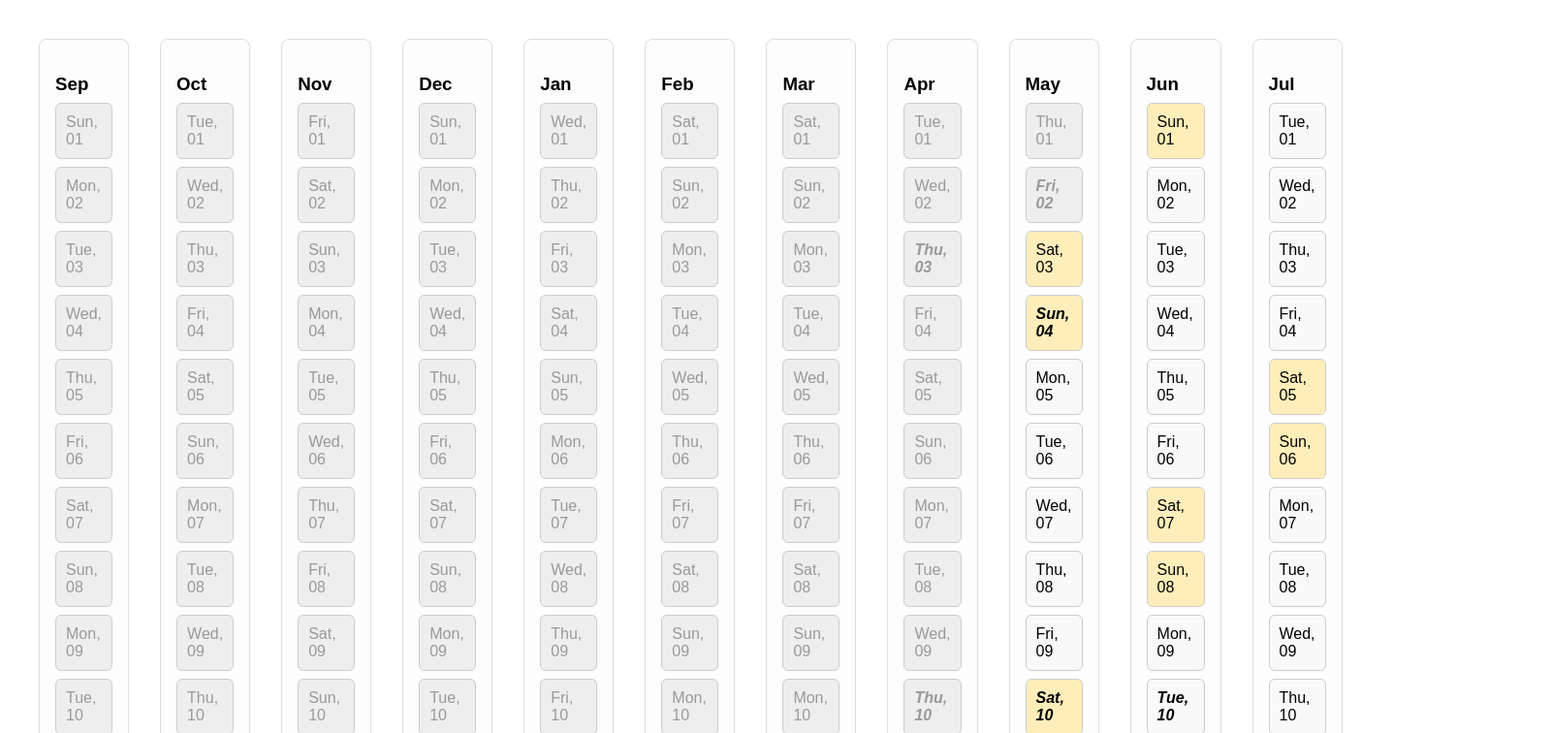
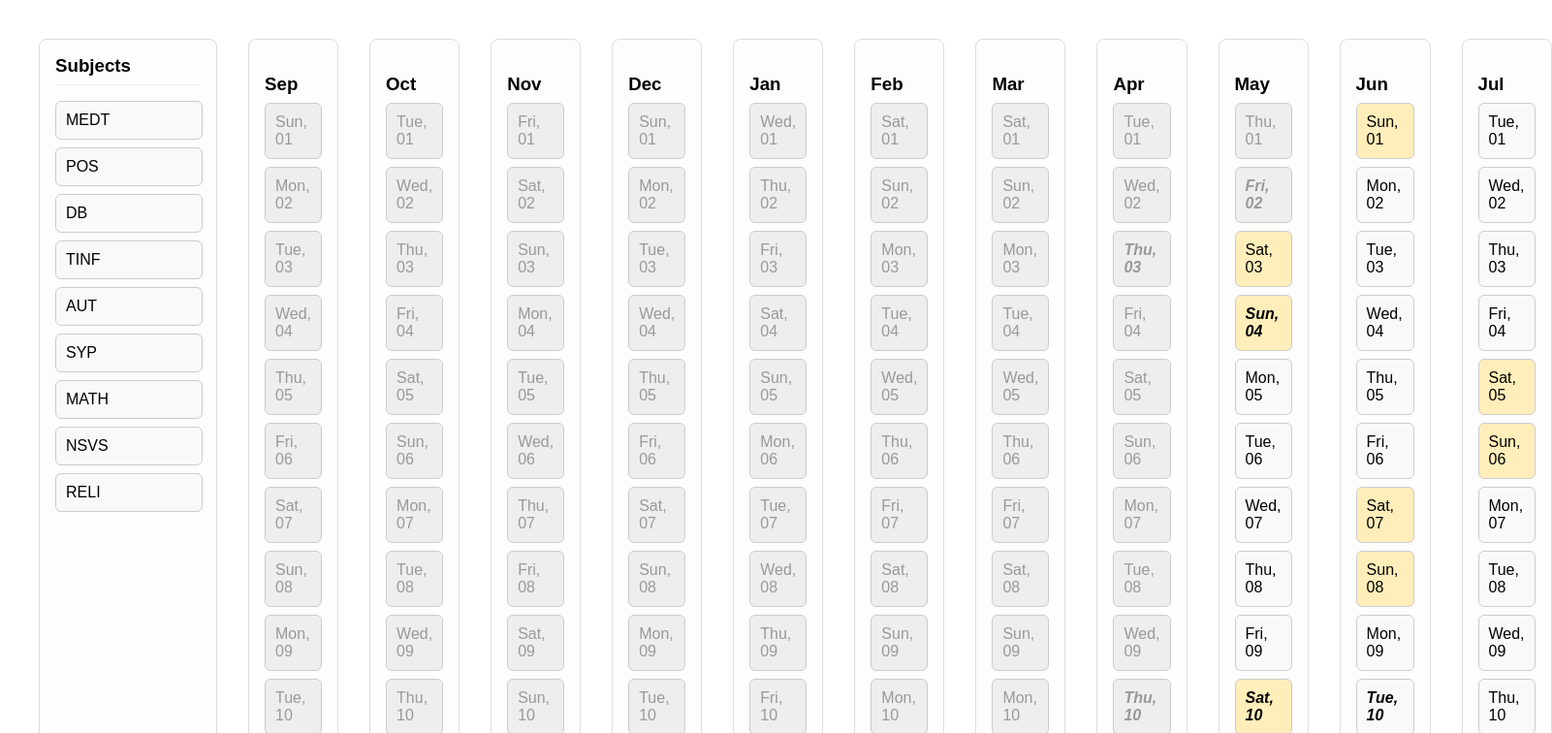
Before and after one commit to kiDra94/today-i-learned, a Vue app: page / in a window 1280 px wide. Shown: the top 756 px of the page at 97% size, 1601 px wide, since content can reach past the window. Built offline with nearby package versions, Linux system fonts and the light colour scheme; data requests are answered from the project's data file.

Commit message:
implemented subjects and adjusted css

```diff
--- a/src/App.vue
+++ b/src/App.vue
@@ -159,6 +159,13 @@ function enableEditing() {
 <template>
 
   <div class="container">
+    <div class="subjectsDiv">
+      <h3>Subjects</h3>
+      <div class="subjectDiv" v-for="subject in subjects" :key="subject.id" :id="subject.id">
+        {{ subject.desc }}
+      </div>
+    </div>
+
     <div class="month" v-for="month in months(from, to)" :key="month.format('YYYY-MM')">
       <h3>{{ month.format("MMM") }}</h3>
       <div class="days">
@@ -180,7 +187,6 @@ function enableEditing() {
           </option>
         </select>
       </label>
-      <!-- <label for="addSubject" class="editSubject">Subject: <input id="subject" type="text"></label> -->
       <label for="addDesc" class="editTil">TIL: <input id="desc" type="text"></label>
       <button class="til" @click="addData()">Add</button>
       <button class="til" @click="enableEditing()">Edit</button>
@@ -208,6 +214,45 @@ function enableEditing() {
   display: flex;
   flex-direction: row;
   gap: 2rem;
+}
+
+.subjectsDiv {
+  border: 1px solid #ddd;
+  padding: 1rem;
+  border-radius: 8px;
+  background-color: #fdfdfd;
+  flex-shrink: 0;
+  width: 150px;
+}
+
+.subjectsDiv h3 {
+    margin-top: 0;
+    margin-bottom: 1rem;
+    border-bottom: 1px solid #eee;
+    padding-bottom: 0.5rem;
+}
+
+.subjectDiv {
+    padding: 10px;
+    border: 1px solid #ccc;
+    border-radius: 6px;
+    background-color: #f9f9f9;
+    cursor: pointer;
+    margin-bottom: 8px;
+    width: 130px;
+    transition: background 0.2s;
+}
+
+.subjectDiv:last-child {
+    margin-bottom: 0;
+}
+
+.subjectDiv:hover {
+    background-color: #eaeaea;
+}
+
+.months-container {
+  flex-grow: 1;
 }
 
 .month {
@@ -340,15 +385,13 @@ function enableEditing() {
     flex-shrink: 0;
 }
 
-/* Spezifisches Styling für das Subject-Label, damit es nicht wächst */
 .show .editSubject {
     flex-grow: 0;
 }
 
-/* Spezifisches Styling für das TIL-Label, damit es wächst */
 .show .editTil {
-    flex-grow: 1; /* Lässt das Label den verfügbaren Platz einnehmen */
-    flex-basis: 0; /* Optional: Hilft flex-grow, den Platz von einer Basisgröße Null zu verteilen */
+    flex-grow: 1;
+    flex-basis: 0;
 }
 
 
@@ -360,21 +403,18 @@ function enableEditing() {
 }
 
 .show input[type="text"] {
-    width: 100%; /* Füllt die Breite des Eltern-Labels aus */
-    flex-grow: 0; /* Das Input-Feld selbst muss nicht mehr wachsen, da das Eltern-Label wächst */
+    width: 100%;
+    flex-grow: 0;
     margin-top: 0;
-    /* min-width könnte hier in Pixeln nützlich sein, um eine absolute Mindestgröße zu gewährleisten */
-    /* z.B. min-width: 200px; */
 }
 
 .show button {
     flex-shrink: 0;
     margin-right: 0;
-    margin-left: auto; /* Schiebt diesen Button und die folgenden nach rechts */
+    margin-left: auto;
 }
 
 .show button + button {
-    margin-left: 10px; /* Abstand zwischen den Buttons */
+    margin-left: 10px;
 }
-
 </style>
```
Lines whose indentation alone changed are shown as unchanged.
